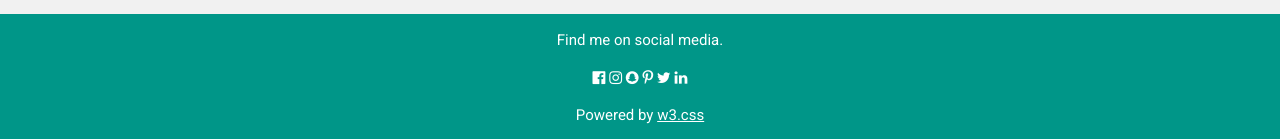
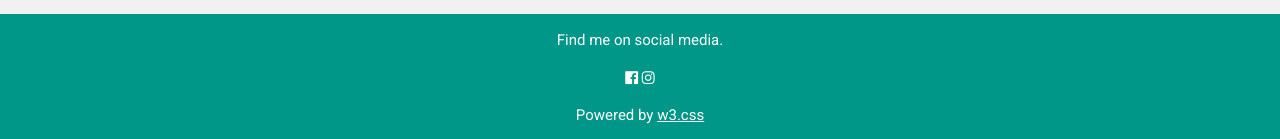
Before and after one commit to patriciafacho/patriciafacho.github.io, a plain HTML site: page index.html in a window 1280 px wide. Shown: the part 1097-1236 px from the top of the page. Drawn offline with nearby package versions, Linux system fonts and the light colour scheme.

Commit message:
Update index.html

```diff
--- a/index.html
+++ b/index.html
@@ -119,10 +119,7 @@
   <p>Find me on social media.</p>
   <i class="fa fa-facebook-official w3-hover-opacity"></i>
   <i class="fa fa-instagram w3-hover-opacity"></i>
-  <i class="fa fa-snapchat w3-hover-opacity"></i>
-  <i class="fa fa-pinterest-p w3-hover-opacity"></i>
-  <i class="fa fa-twitter w3-hover-opacity"></i>
-  <i class="fa fa-linkedin w3-hover-opacity"></i>
+
   <p>Powered by <a href="https://www.w3schools.com/w3css/default.asp" target="_blank">w3.css</a></p>
 </footer>
 
```
